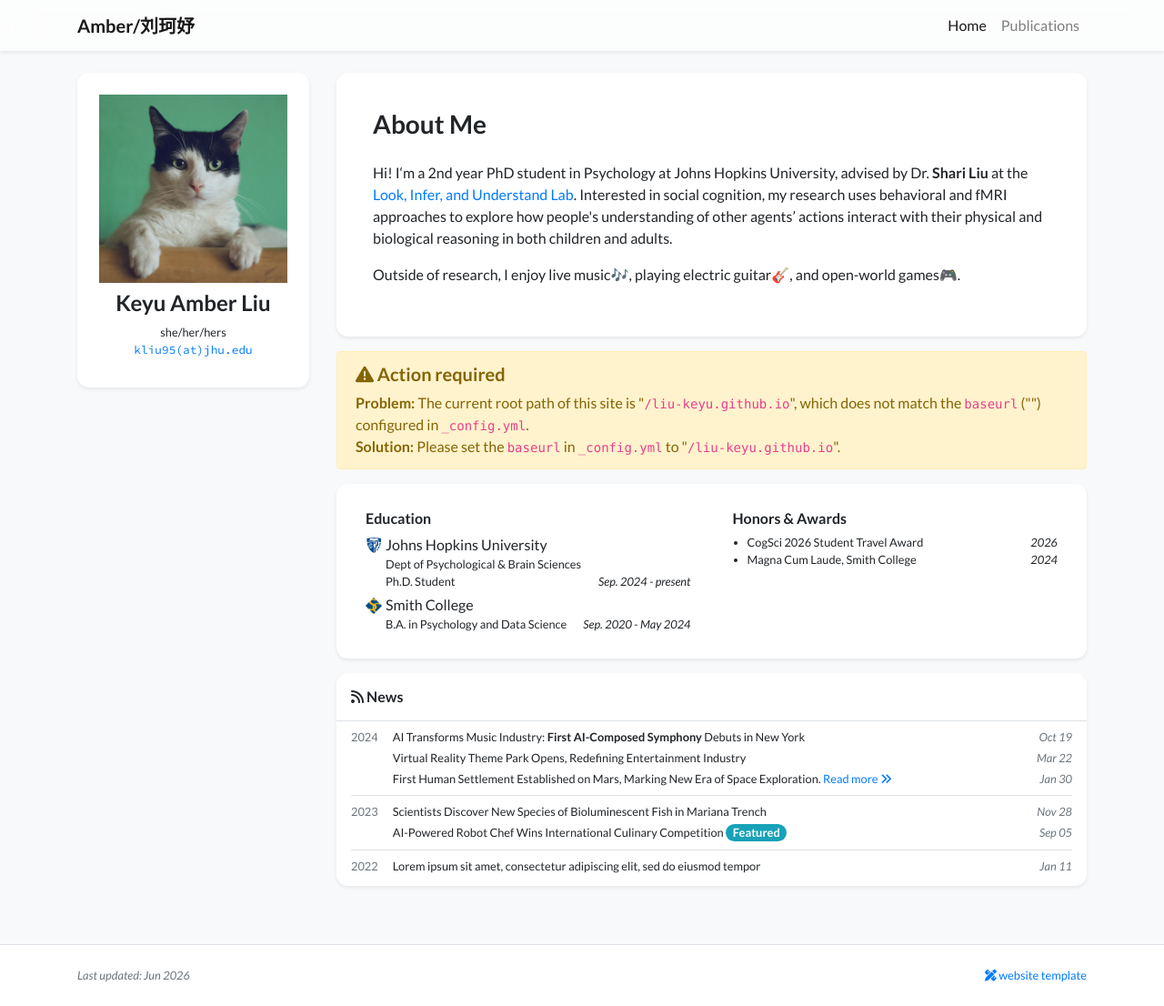
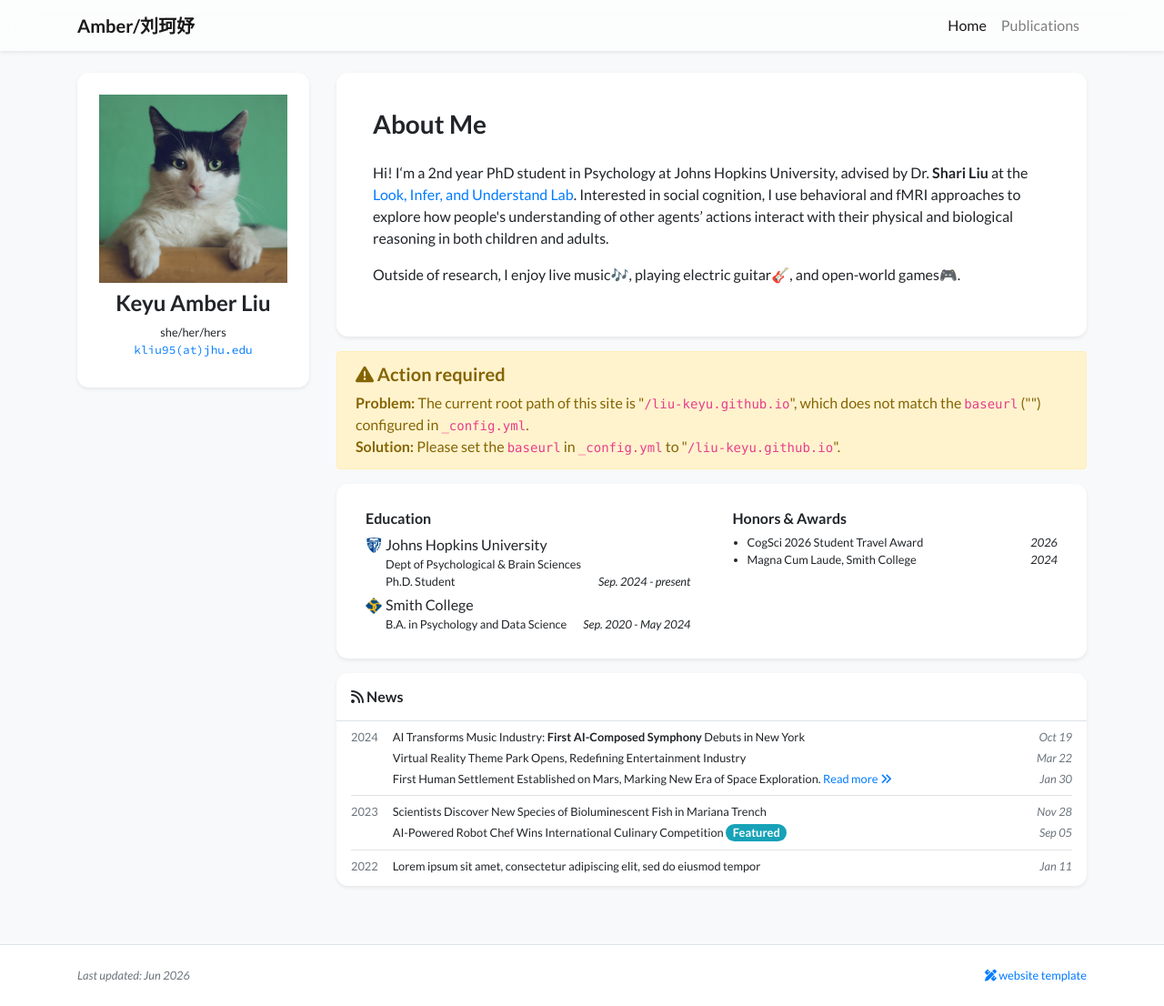
Before and after one commit to liu-keyu/liu-keyu.github.io, a Jekyll site: the page built from index.html, in a window 1280 px wide and 1106 px high. Shown: the whole window at 91% size. Built offline with Jekyll 4.4.1, drawn with Linux system fonts in a browser that asks for light colours; nearby versions of some CDN libraries; a style sheet for code colours, icons or effects is not loaded.

Commit message:
Update profile.yml

```diff
--- a/_data/profile.yml
+++ b/_data/profile.yml
@@ -21,7 +21,7 @@ short_bio_text_justify: false
 short_bio: >-
   <p>
     Hi! I‘m a 2nd year PhD student in Psychology at Johns Hopkins University, advised by Dr. <strong>Shari Liu</strong> at the <a href="https://www.liulaboratory.org/home" target="_blank">Look, Infer, and Understand Lab</a>.
-    Interested in social cognition, my research uses behavioral and fMRI approaches to explore how people's understanding of other agents’ actions interact with their physical and biological reasoning in both children and adults.
+    Interested in social cognition, I use behavioral and fMRI approaches to explore how people's understanding of other agents’ actions interact with their physical and biological reasoning in both children and adults.
   </p>
   <p>
     Outside of research, I enjoy live music🎶, playing electric guitar🎸, and open-world games🎮.
```
